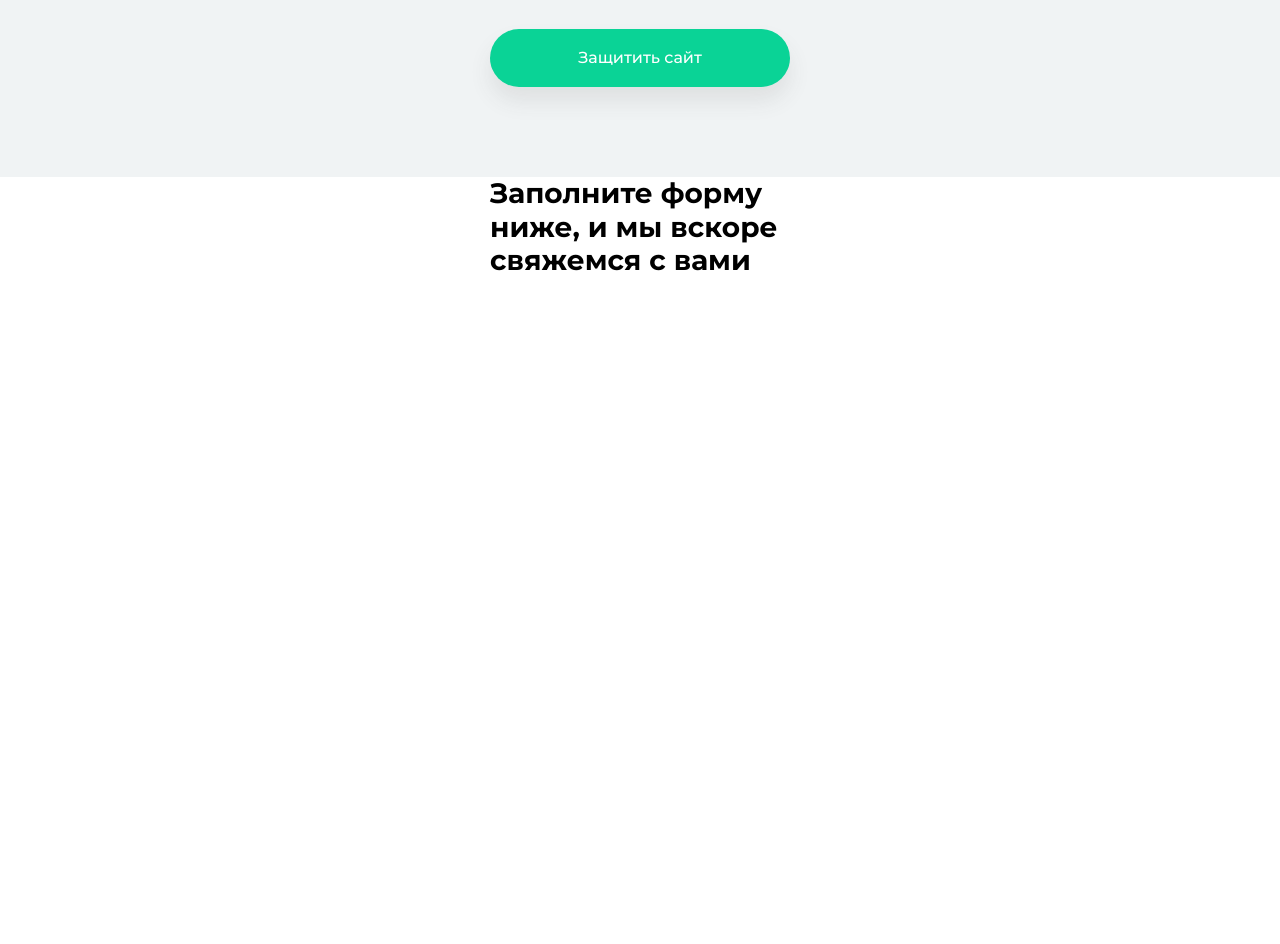
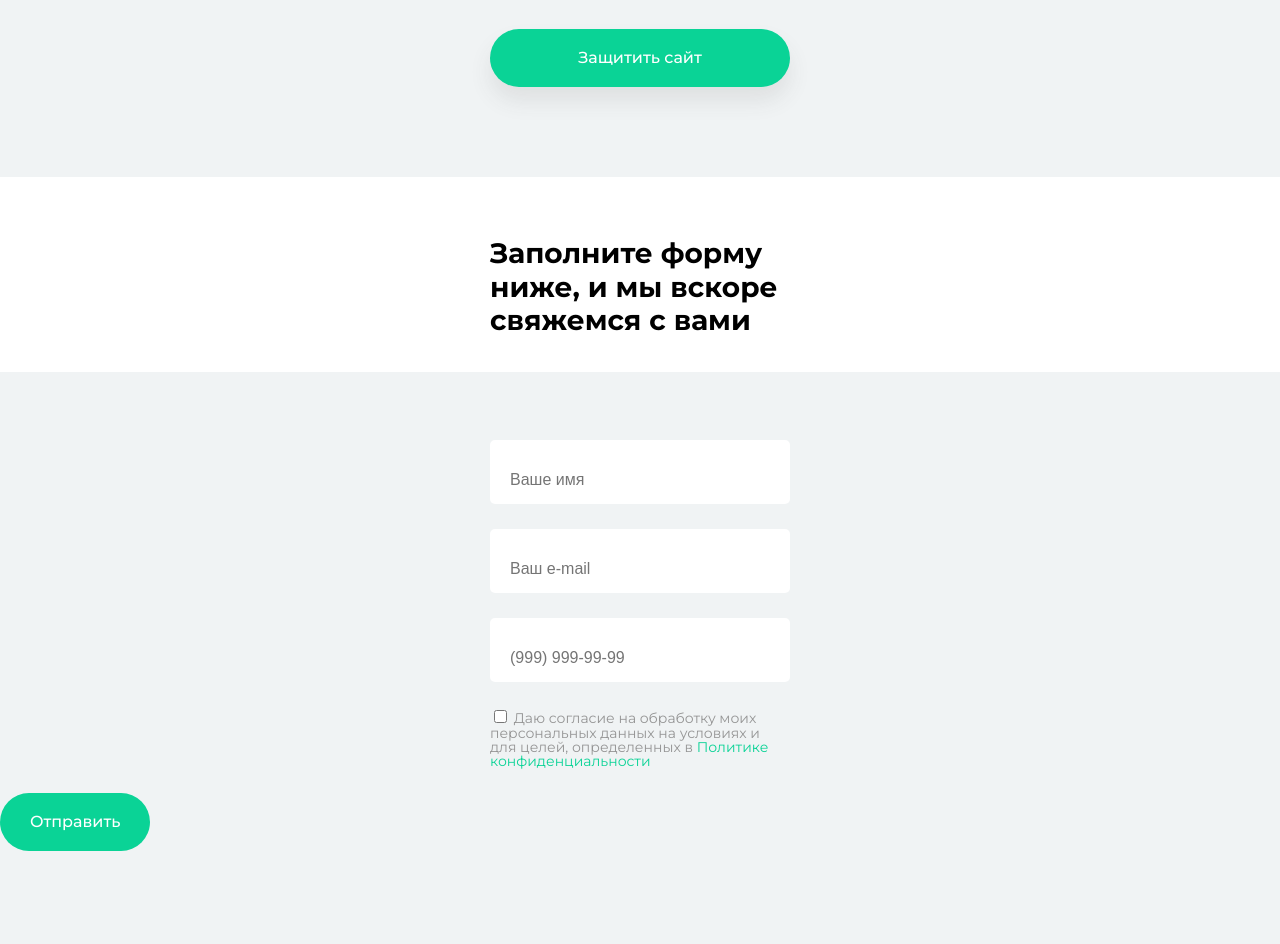
Before and after one commit to Firax-Cobalt/artmax-verstka, a plain HTML site: page index.html in a window 1280 px wide. Shown: the part 3492-4436 px from the top of the page. Before the commit the page ends 3770 px from the top, so only its background shows below. Drawn offline with Linux system fonts and the light colour scheme.

Commit message:
добавил и силизовал поля

```diff
--- a/index.html
+++ b/index.html
@@ -109,7 +109,9 @@
           <option value="Защита от ботов">Защита от ботов</option>
           <option value="Защита от взломов">Защита от взломов</option>
         </select>
-        <div class="services__content-wrapper services__content-wrapper_protect_attack">
+        <div
+          class="services__content-wrapper services__content-wrapper_protect_attack"
+        >
           <div class="services__text-wrapper wrapper">
             <p class="services__text">
               Наши специалисты используют особую систему фильтрации, которая
@@ -178,9 +180,50 @@
             </button> -->
       </section>
       <section class="form">
-        <h2 class="form__title title wrapper">Заполните форму ниже, и мы вскоре свяжемся с вами</h2>
-        <form class="form" method="post" action="#">
+        <h2 class="form__title title wrapper">
+          Заполните форму ниже, и мы вскоре свяжемся с вами
+        </h2>
+        <form class="main-form" method="post" action="#">
+          <p class="main-form__field wrapper">
+            <label class="visually-hidden" for="name">Ваше имя</label>
+            <input
+              class="main-form__input"
+              type="text"
+              placeholder="Ваше имя"
+              id="name"
+              required
+            />
+          </p>
+          <p class="main-form__field wrapper">
+            <label class="visually-hidden" for="e-mail">Ваш e-mail</label>
+            <input
+              class="main-form__input"
+              type="email"
+              placeholder="Ваш e-mail"
+              id="e-mail"
+              required
+            />
+          </p>
+          <p class="main-form__field wrapper">
+            <label class="visually-hidden" for="tel">Номер телефона</label>
+            <input
+              class="main-form__input"
+              type="tel"
+              placeholder="(999) 999-99-99"
+              id="tel"
+              required
+            />
+          </p>
+          <p class="main-form__field main-form__field_checkbox wrapper">
+            <label class="main-form__label" for="privacy-policy"
+              >
+            <input class="main-form__input main-form__input_checkbox" type="checkbox" id="privacy-policy" />
+            Даю согласие на обработку моих персональных данных на условиях и для целей, определенных в <a href="#">Политике конфиденциальности</a>
+            </label
+            >
+          </p>
 
+          <button class="main-form__submit button">Отправить</button>
         </form>
       </section>
     </main>
--- a/styles/style.css
+++ b/styles/style.css
@@ -26,11 +26,12 @@ html {
   --color-3: rgb(28, 12, 83);
   --color-4: rgb(10, 211, 150);
   --color-5: rgb(183, 183, 183);
-  --color-6: rgb(10, 211, 149);
+  --color-6: rgb(10, 211, 150);
   --color-7: rgb(236, 236, 236);
   --color-8: rgb(209, 209, 209);
   --color-9: rgb(240, 243, 244);
   --color-10: rgb(10, 189, 135);
+  --color-11: rgb(149, 149, 149);
 
   /* background-color */
   --background-color-1: rgb(0, 0, 0);
@@ -42,6 +43,7 @@ html {
   --background-color-7: rgb(236, 236, 236);
   --background-color-8: rgb(209, 209, 209);
   --background-color-9: rgb(240, 243, 244);  --background-color-10: rgb(10, 189, 135);
+  --background-color-11: rgb(149, 149, 149);
 
 }
 
@@ -352,3 +354,50 @@ select::-ms-expand {
   margin: 0 auto;
   box-shadow: 0px 14px 22px 0px rgba(71, 71, 71, 0.1);
 }
+
+.form {
+  padding-top: 60px;
+}
+
+.form__title {
+  margin-bottom: 34px;
+}
+
+.main-form {
+  background-color: var(--background-color-9);
+  padding-top: 68px;
+  padding-bottom: 93px;
+}
+
+.main-form__field_checkbox {
+  font-size: 1.4rem;
+  font-weight: 400;
+  color: var(--color-11);
+}
+
+.main-form__field:not(:last-child) {
+  margin-bottom: 25px;
+}
+
+.main-form__field_checkbox a {
+  color: var(--color-6);
+}
+
+.main-form__input {
+  width: 100%;
+  height: 64px;
+  padding: 26px 20px 10px;
+  border: none;
+  border-radius: 5px;
+  line-height: 1.3;
+  font-size: inherit;
+}
+
+.main-form__input:focus {
+  outline: none;
+}
+
+.main-form__input_checkbox {
+  width: initial;
+  height: initial;
+}
```
